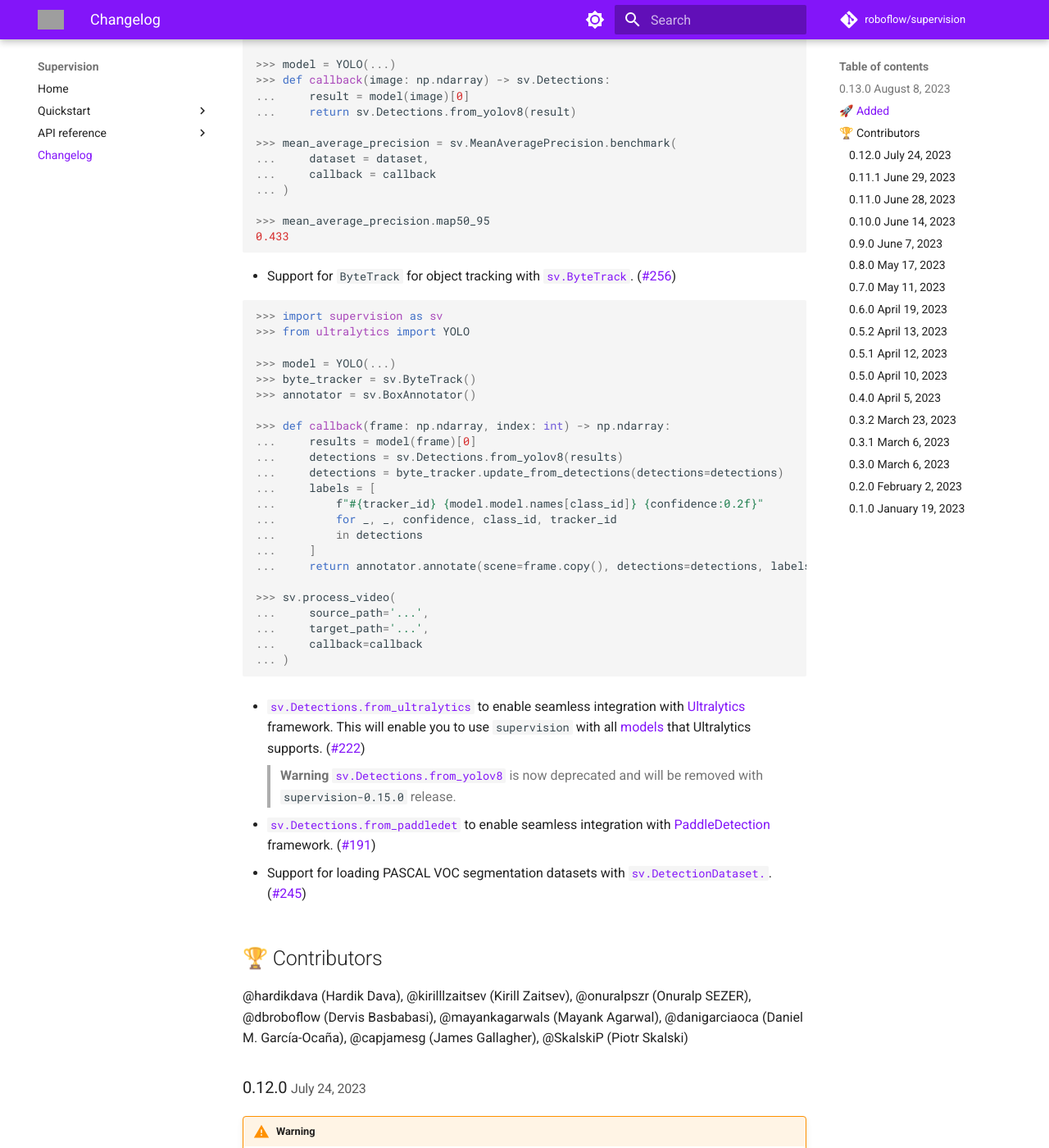
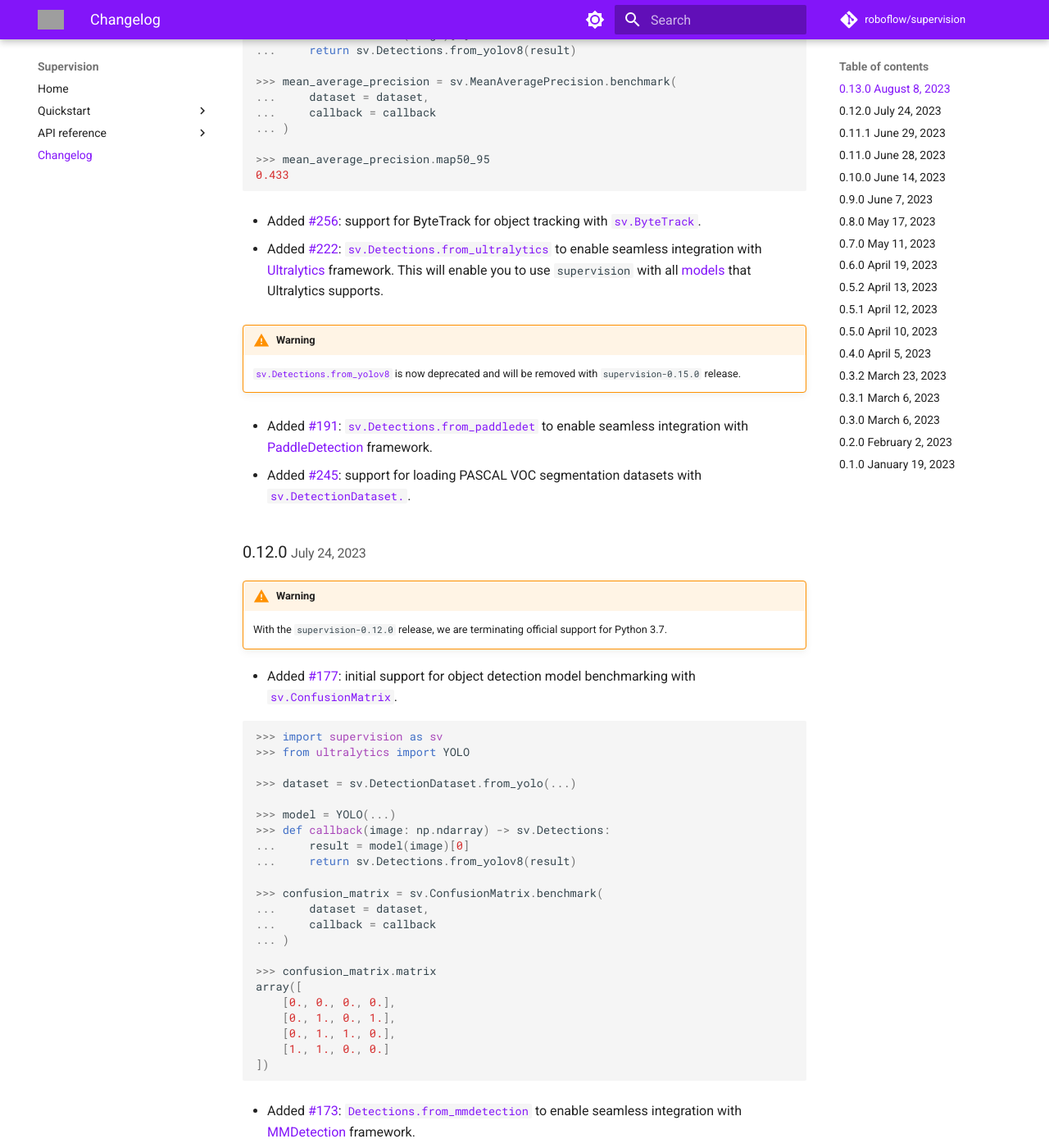
Before and after one commit to tophusna/supervision, an MkDocs documentation site: the page built from docs/changelog.md, in a window 1280 px wide and 1400 px high, scrolled down 404 px. Shown: the whole window at 82% size. Built offline with MkDocs 1.6.1 and Material for MkDocs 9.7.7, drawn with Linux system fonts in a browser that asks for light colours; comment, search, counter and statistics services are not loaded; some of the changed text lies outside the part shown; grey boxes are pictures that could not be loaded.

Commit message:
🪵 `changelog.md` update

````diff
--- a/docs/changelog.md
+++ b/docs/changelog.md
@@ -1,8 +1,6 @@
 ### 0.13.0 <small>August 8, 2023</small>
 
-## 🚀 Added
-
-- Support for mean average precision (mAP) for object detection models with [`sv.MeanAveragePrecision`](https://roboflow.github.io/supervision/metrics/detection/#meanaverageprecision). ([#236](https://github.com/roboflow/supervision/pull/236))
+- Added [#236](https://github.com/roboflow/supervision/pull/236): support for mean average precision (mAP) for object detection models with [`sv.MeanAveragePrecision`](https://roboflow.github.io/supervision/metrics/detection/#meanaverageprecision).
 
 ```python
 >>> import supervision as sv
@@ -24,46 +22,17 @@
 0.433
 ```
 
-- Support for `ByteTrack` for object tracking with [`sv.ByteTrack`](https://roboflow.github.io/supervision/tracker/core/#bytetrack). ([#256](https://github.com/roboflow/supervision/pull/256))
+- Added [#256](https://github.com/roboflow/supervision/pull/256): support for ByteTrack for object tracking with [`sv.ByteTrack`](https://roboflow.github.io/supervision/tracker/core/#bytetrack).
 
-```python
->>> import supervision as sv
->>> from ultralytics import YOLO
+- Added [#222](https://github.com/roboflow/supervision/pull/222): [`sv.Detections.from_ultralytics`](https://roboflow.github.io/supervision/detection/core/#supervision.detection.core.Detections.from_ultralytics) to enable seamless integration with [Ultralytics](https://github.com/ultralytics/ultralytics) framework. This will enable you to use `supervision` with all [models](https://docs.ultralytics.com/models/) that Ultralytics supports.
 
->>> model = YOLO(...)
->>> byte_tracker = sv.ByteTrack()
->>> annotator = sv.BoxAnnotator()
+!!! warning
 
->>> def callback(frame: np.ndarray, index: int) -> np.ndarray:
-...     results = model(frame)[0]
-...     detections = sv.Detections.from_yolov8(results)
-...     detections = byte_tracker.update_from_detections(detections=detections)
-...     labels = [
-...         f"#{tracker_id} {model.model.names[class_id]} {confidence:0.2f}"
-...         for _, _, confidence, class_id, tracker_id
-...         in detections
-...     ]
-...     return annotator.annotate(scene=frame.copy(), detections=detections, labels=labels)
+    [`sv.Detections.from_yolov8`](https://roboflow.github.io/supervision/detection/core/#supervision.detection.core.Detections.from_yolov8) is now deprecated and will be removed with `supervision-0.15.0` release.
 
->>> sv.process_video(
-...     source_path='...',
-...     target_path='...',
-...     callback=callback
-... )
-```
+- Added [#191](https://github.com/roboflow/supervision/pull/191): [`sv.Detections.from_paddledet`](https://roboflow.github.io/supervision/detection/core/#supervision.detection.core.Detections.from_paddledet) to enable seamless integration with [PaddleDetection](https://github.com/PaddlePaddle/PaddleDetection) framework.
 
-- [`sv.Detections.from_ultralytics`](https://roboflow.github.io/supervision/detection/core/#supervision.detection.core.Detections.from_ultralytics) to enable seamless integration with [Ultralytics](https://github.com/ultralytics/ultralytics) framework. This will enable you to use `supervision` with all [models](https://docs.ultralytics.com/models/) that Ultralytics supports. ([#222](https://github.com/roboflow/supervision/pull/222))
-
-    > **Warning**
-    > [`sv.Detections.from_yolov8`](https://roboflow.github.io/supervision/detection/core/#supervision.detection.core.Detections.from_yolov8) is now deprecated and will be removed with `supervision-0.15.0` release.
-
-- [`sv.Detections.from_paddledet`](https://roboflow.github.io/supervision/detection/core/#supervision.detection.core.Detections.from_paddledet) to enable seamless integration with [PaddleDetection](https://github.com/PaddlePaddle/PaddleDetection) framework. ([#191](https://github.com/roboflow/supervision/pull/191))
-
-- Support for loading PASCAL VOC segmentation datasets with [`sv.DetectionDataset.`](https://roboflow.github.io/supervision/dataset/core/#supervision.dataset.core.DetectionDataset.from_pascal_voc). ([#245](https://github.com/roboflow/supervision/pull/245))
-
-## 🏆 Contributors
-
-@hardikdava (Hardik Dava), @kirilllzaitsev (Kirill Zaitsev), @onuralpszr (Onuralp SEZER), @dbroboflow (Dervis Basbabasi), @mayankagarwals (Mayank Agarwal), @danigarciaoca (Daniel M. García-Ocaña), @capjamesg (James Gallagher), @SkalskiP (Piotr Skalski)
+- Added [#245](https://github.com/roboflow/supervision/pull/245): support for loading PASCAL VOC segmentation datasets with [`sv.DetectionDataset.`](https://roboflow.github.io/supervision/dataset/core/#supervision.dataset.core.DetectionDataset.from_pascal_voc).
 
 ### 0.12.0 <small>July 24, 2023</small>
 
````
